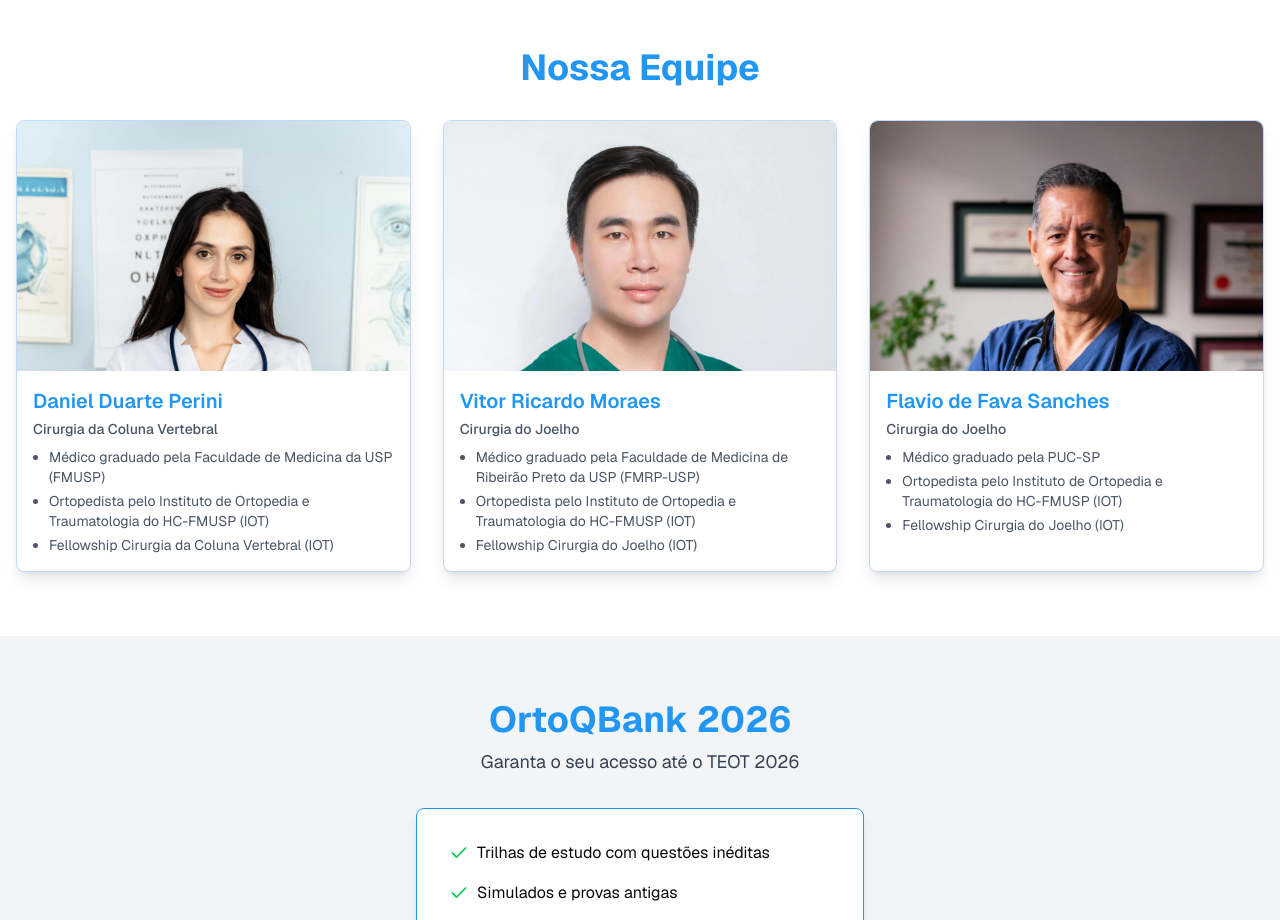
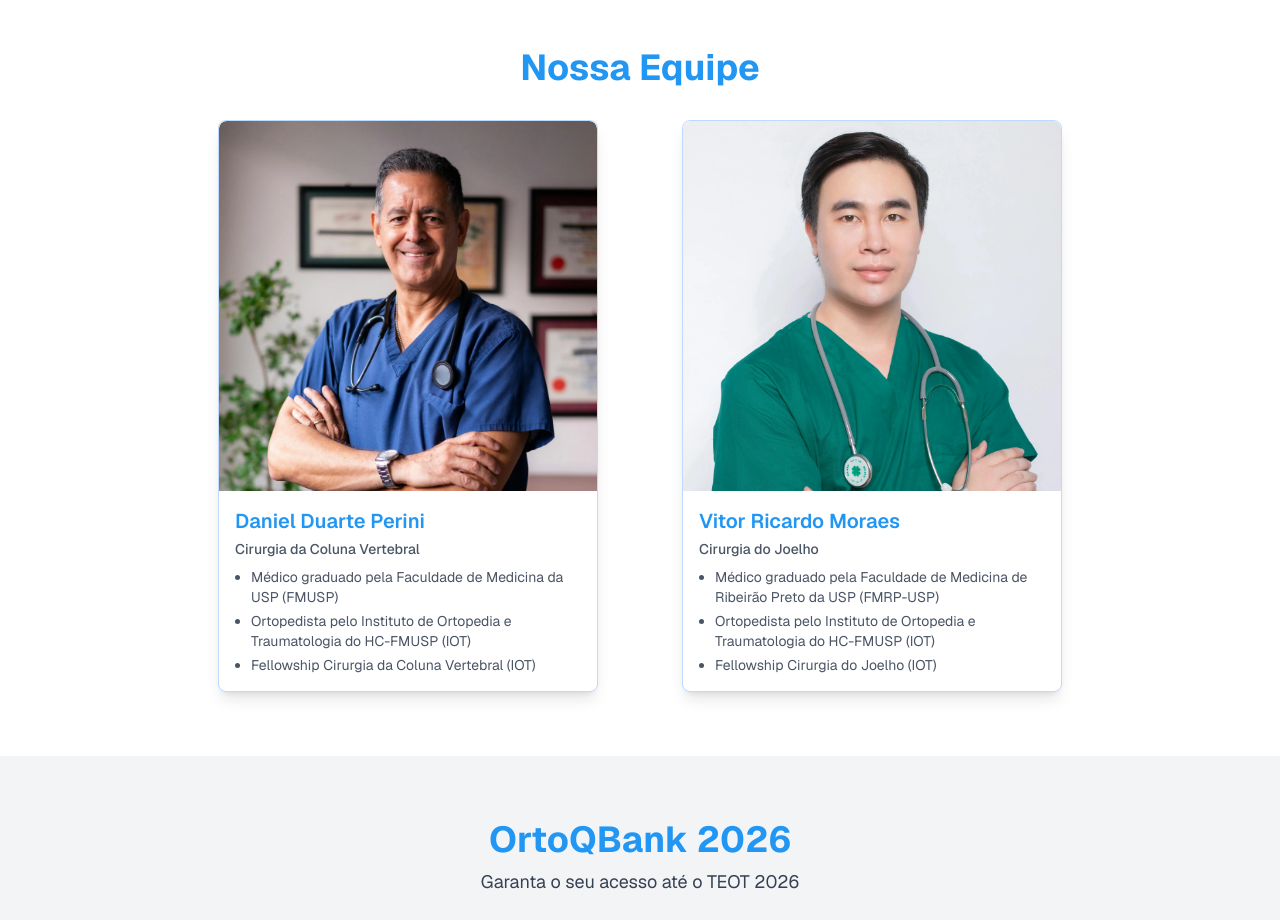
Before and after one commit to codeduckling/ortoqbank, a Next.js app: page / in a window 1280 px wide. Shown: the part 1200-2120 px from the top of the page. Built offline with nearby package versions, Linux system fonts and the light colour scheme; no server answers.

Commit message:
besteirinhas

```diff
--- a/src/app/components/staff-section.tsx
+++ b/src/app/components/staff-section.tsx
@@ -16,7 +16,7 @@ const staffMembers: StaffMember[] = [
       'Ortopedista pelo Instituto de Ortopedia e Traumatologia do HC-FMUSP (IOT)',
       'Fellowship Cirurgia da Coluna Vertebral (IOT)',
     ],
-    imageUrl: '/doc1.webp',
+    imageUrl: '/doc3.webp',
   },
   {
     name: 'Vitor Ricardo Moraes',
@@ -28,17 +28,13 @@ const staffMembers: StaffMember[] = [
     ],
     imageUrl: '/doc2.webp',
   },
-  {
-    name: 'Flavio de Fava Sanches',
-    role: 'Cirurgia do Joelho',
-    description: [
-      'Médico graduado pela PUC-SP',
-      'Ortopedista pelo Instituto de Ortopedia e Traumatologia do HC-FMUSP (IOT)',
-      'Fellowship Cirurgia do Joelho (IOT)',
-    ],
-    imageUrl: '/doc3.webp',
-  },
 ];
+
+// Easily adjustable image dimensions
+const STAFF_IMAGE = {
+  width: 380,
+  height: 140,
+};
 
 export default function StaffSection() {
   return (
@@ -47,20 +43,22 @@ export default function StaffSection() {
         <h2 className="mb-8 text-center text-3xl font-bold text-[#2196F3] md:text-4xl">
           Nossa Equipe
         </h2>
-        <div className="grid grid-cols-1 gap-8 md:grid-cols-3">
+        <div className="mx-auto grid max-w-4xl grid-cols-1 gap-8 md:grid-cols-2">
           {staffMembers.map((member, index) => (
             <div
               key={index}
-              className="mx-auto max-w-[320px] overflow-hidden rounded-lg border border-blue-200 bg-white shadow-lg md:max-w-full"
+              className="mx-auto w-full max-w-[380px] overflow-hidden rounded-lg border border-blue-200 bg-white shadow-lg"
             >
-              <div className="relative h-[180px] w-full md:h-[250px]">
+              {/* Image container with fixed height constraint */}
+              <div className="h-[370px] overflow-hidden">
                 <Image
                   src={member.imageUrl || '/placeholder.svg'}
                   alt={`Foto de ${member.name}`}
-                  fill
-                  sizes="(max-width: 768px) 100vw, 33vw"
+                  width={STAFF_IMAGE.width}
+                  height={STAFF_IMAGE.height}
                   priority={index === 0}
-                  className="rounded-t-lg object-cover object-top"
+                  className="w-full rounded-t-lg object-cover"
+                  style={{ height: '540px' }}
                 />
               </div>
               <div className="p-4">
```
